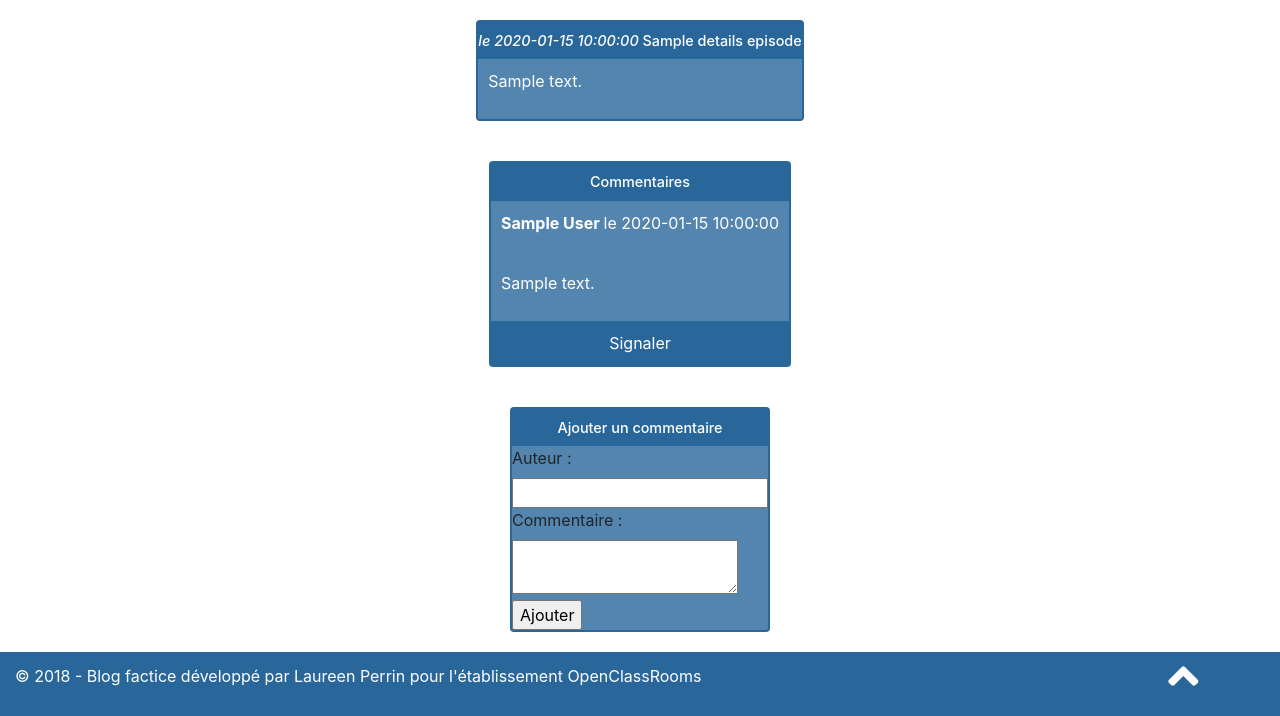
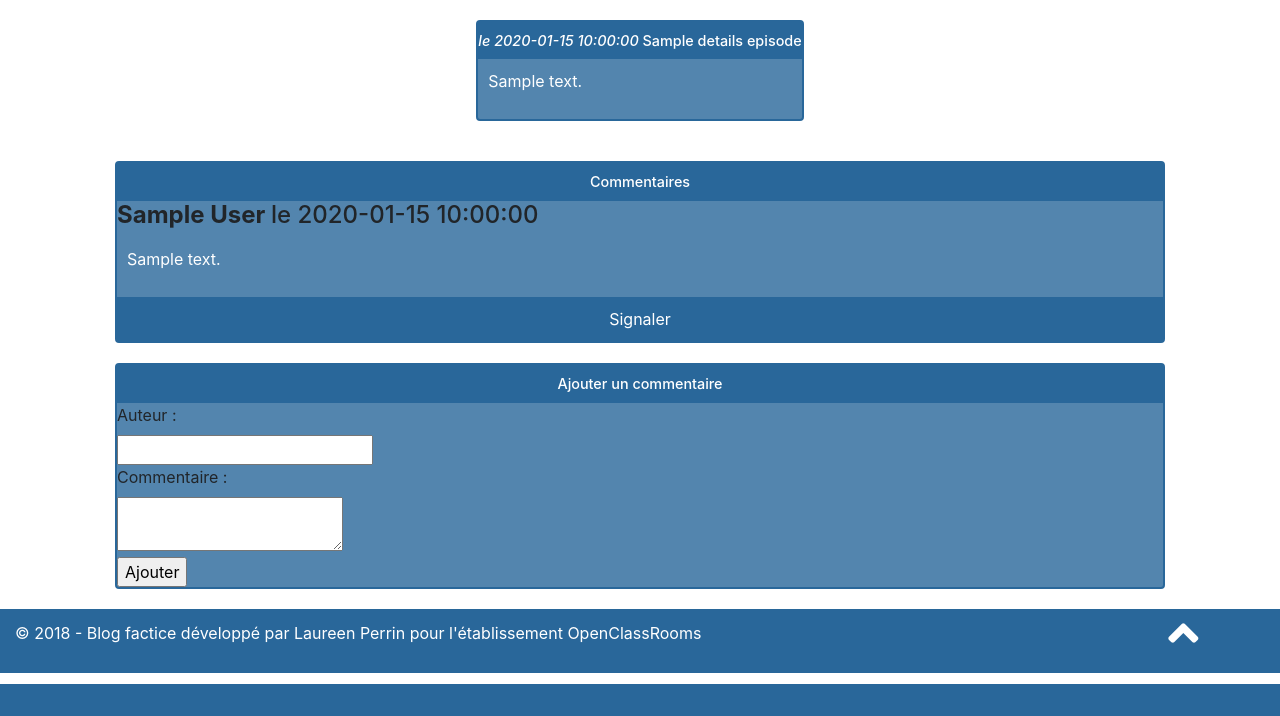
Before and after one commit to LaureenPerrin/project4_Blog-application-in-PHP-and-with-a-MySQL-database, a PHP site: template structure_in_MVC/View/frontend/p2_detailsEpisodeView.php in a window 1280 px wide. Shown: the part 116-832 px from the top of the page. After the commit the page ends 800 px from the top, so only its background shows below. Run offline with PHP 8.4, Linux system fonts and the light colour scheme; the template is opened without the code that fills it: most values are stand-ins (such as "Sample title", 1, 10 or a date in 2020); some libraries are stand-ins or nearby versions.

Commit message:
adding id and class on div container of comments line 23 and adding id and class on form

```diff
--- a/structure_in_MVC/View/frontend/p2_detailsEpisodeView.php
+++ b/structure_in_MVC/View/frontend/p2_detailsEpisodeView.php
@@ -19,19 +19,22 @@
 
 </div>
 
+
+<div id="p2comment" class="container-fluid">
+
     <div class="episodes">
         <h3>Commentaires</h3>
 
         <?php
 while ($comment = $comments->fetch()) {
     ?>
-    <p>
+        <h4>
             <strong>
                 <?= htmlspecialchars($comment['author']) ?>
             </strong> le
             <?= $comment['addDate_fr'] ?>
             <br>
-    </p>
+        </h4>
 
         <p>
             <?= nl2br(htmlspecialchars($comment['content'])) ?>
@@ -48,20 +51,21 @@
 
 
 
+
     <div class="episodes">
 
         <h3>Ajouter un commentaire</h3>
-    <form action="index.php?action=addComment&amp;id=<?= $detailsEpisode['idEpisode'] ?>"
+        <form id="addComment" action="index.php?action=addComment&amp;id=<?= $detailsEpisode['idEpisode'] ?>"
             method="post">
             <div>
                 <label for="author">Auteur :</label>
                 <br />
                 <input type="text" id="author" name="author" />
             </div>
-        <div>
+            <div class="addComment">
                 <label for="content">Commentaire :</label>
                 <br />
-            <textarea id="content" name="content"></textarea>
+                <textarea class="textAddComment" id="content" name="content"></textarea>
             </div>
             <div>
                 <input type="submit" value="Ajouter" />
@@ -70,7 +74,7 @@
 
     </div>
 
-
+</div>
 <?php $content = ob_get_clean(); ?>
 
 <!--lien pour faire apparaitre variables $content et $title dans le template :-->
```
Lines whose indentation alone changed are shown as unchanged.
